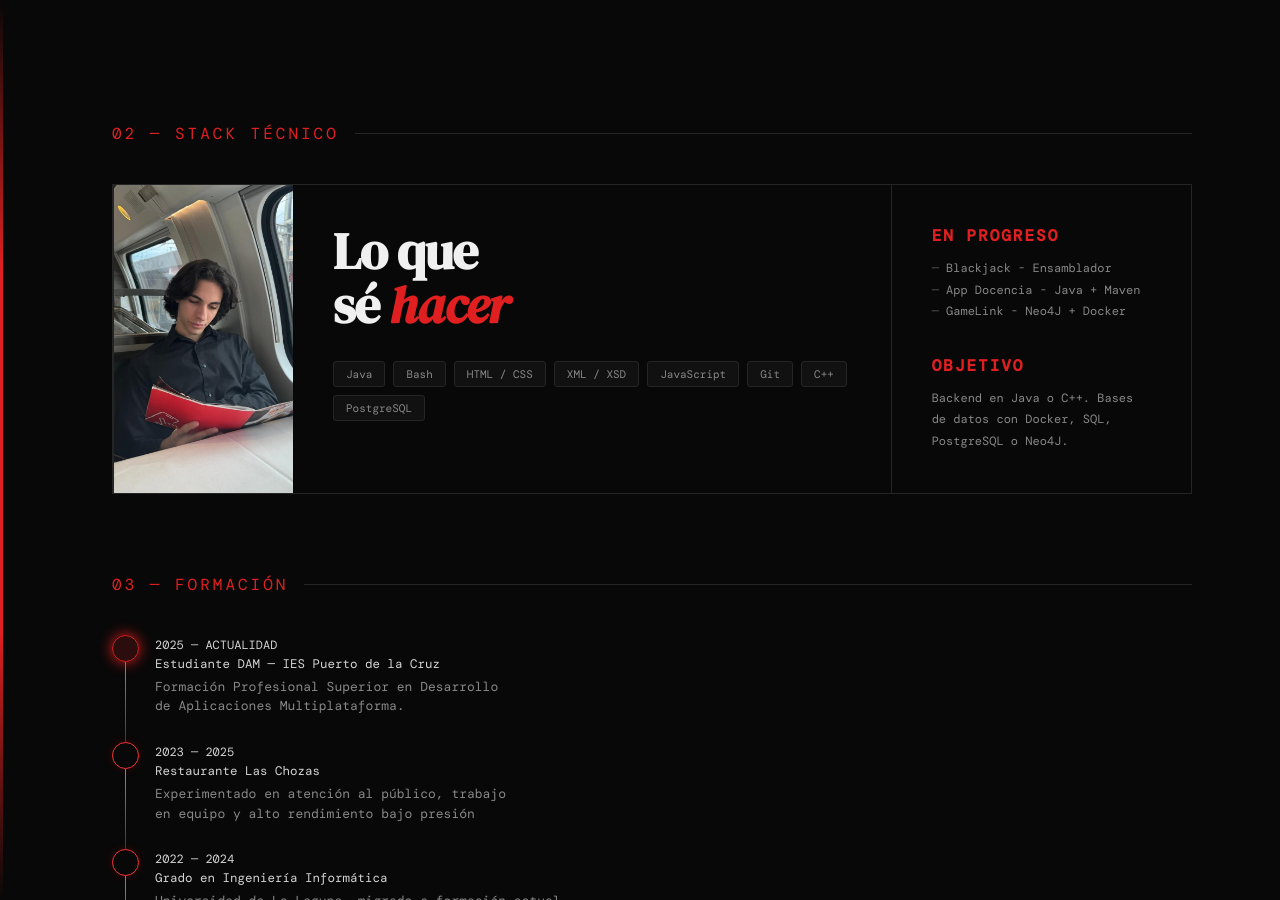
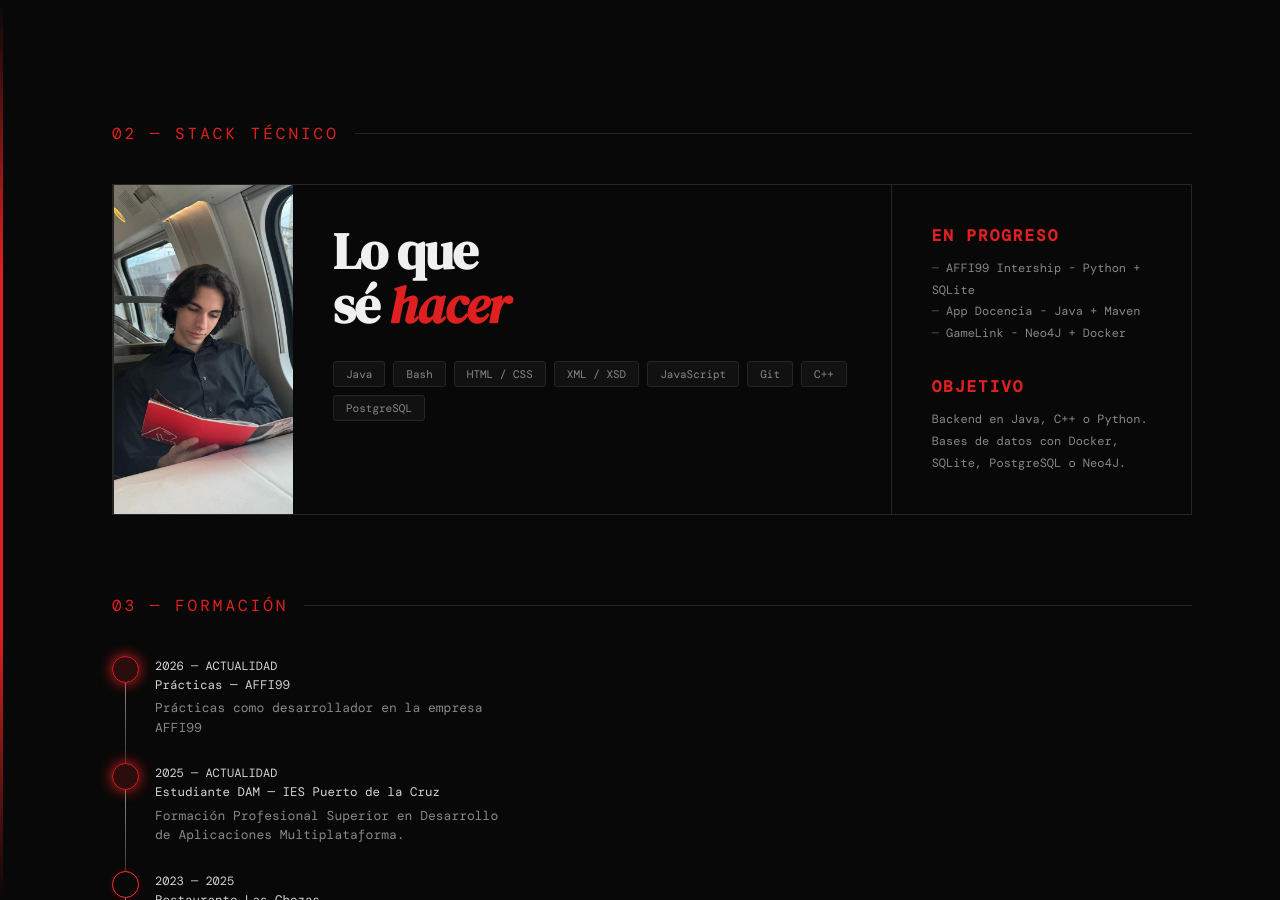
Before and after one commit to slayaglez/slayaglez.github.io, a Jekyll site: the page index.html, which Jekyll copies as it is, in a window 1280 px wide and 900 px high, scrolled down 857 px. Built offline with Jekyll 4.4.1, drawn with Linux system fonts in a browser that asks for light colours; some web fonts are replaced; some of the changed text lies outside the part shown.

Commit message:
CV update

```diff
--- a/index.html
+++ b/index.html
@@ -80,14 +80,14 @@
           <div class="skills-side-block">
             <h3>En progreso</h3>
             <ul>
-              <li>Blackjack - Ensamblador</li>
+              <li>AFFI99 Intership - Python + SQLite</li>
               <li>App Docencia - Java + Maven</li>
               <li>GameLink - Neo4J + Docker</li>
             </ul>
           </div>
           <div class="skills-side-block">
             <h3>Objetivo</h3>
-            <p>Backend en Java o C++. Bases de datos con Docker, SQL, PostgreSQL o Neo4J.</p>
+            <p>Backend en Java, C++ o Python. Bases de datos con Docker, SQLite, PostgreSQL o Neo4J.</p>
           </div>
         </div>
 
@@ -104,6 +104,15 @@
           <div class="tl-item">
             <div class="tl-dot active"></div>
             <div class="tl-body">
+              <p class="tl-date">2026 — ACTUALIDAD</p>
+              <p class="tl-title">Prácticas — AFFI99</p>
+              <p class="tl-desc">Prácticas como desarrollador en la empresa <br>AFFI99
+              </p>
+            </div>
+          </div>
+          <div class="tl-item">
+            <div class="tl-dot active"></div>
+            <div class="tl-body">
               <p class="tl-date">2025 — ACTUALIDAD</p>
               <p class="tl-title">Estudiante DAM — IES Puerto de la Cruz</p>
               <p class="tl-desc">Formación Profesional Superior en Desarrollo <br>de Aplicaciones
@@ -116,7 +125,7 @@
             <div class="tl-body">
               <p class="tl-date">2023 — 2025</p>
               <p class="tl-title">Restaurante Las Chozas</p>
-              <p class="tl-desc">Experimentado en atención al público, trabajo <br>en equipo y alto rendimiento bajo presión</p>
+              <p class="tl-desc">Experimentado en atención al público, trabajo <br>en equipo y buen rendimiento bajo presión</p>
             </div>
           </div>
           <div class="tl-item">
@@ -124,7 +133,7 @@
             <div class="tl-body">
               <p class="tl-date">2022 — 2024</p>
               <p class="tl-title">Grado en Ingeniería Informática</p>
-              <p class="tl-desc">Universidad de La Laguna, migrado a formación actual. <br>Conocimientos básicos en algoritmia (C++)</p>
+              <p class="tl-desc">Universidad de La Laguna, migrado a formación actual. <br>Conocimientos básicos en algoritmia y POO (C++)</p>
             </div>
           </div>
           <div class="tl-item">
```
